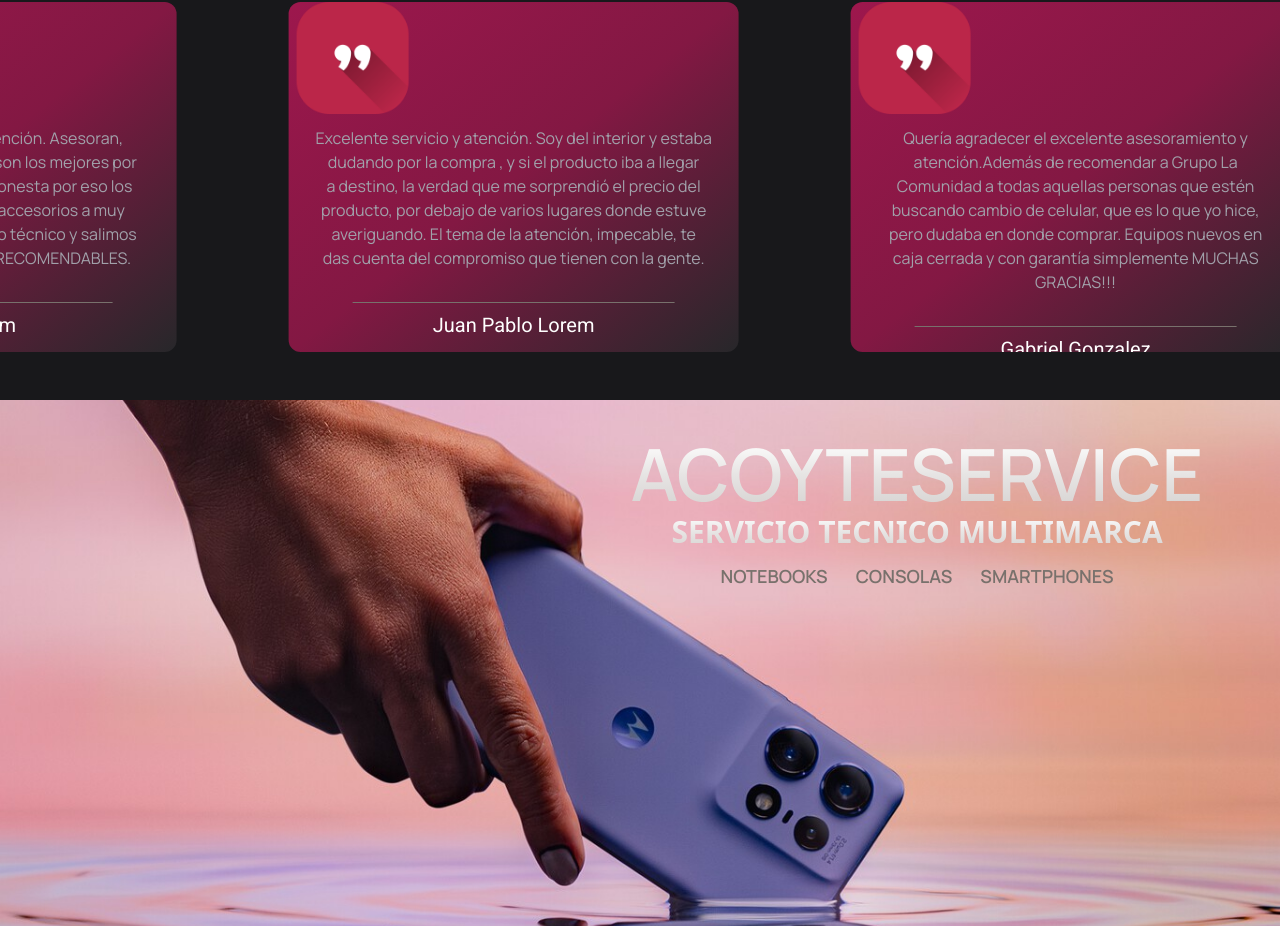
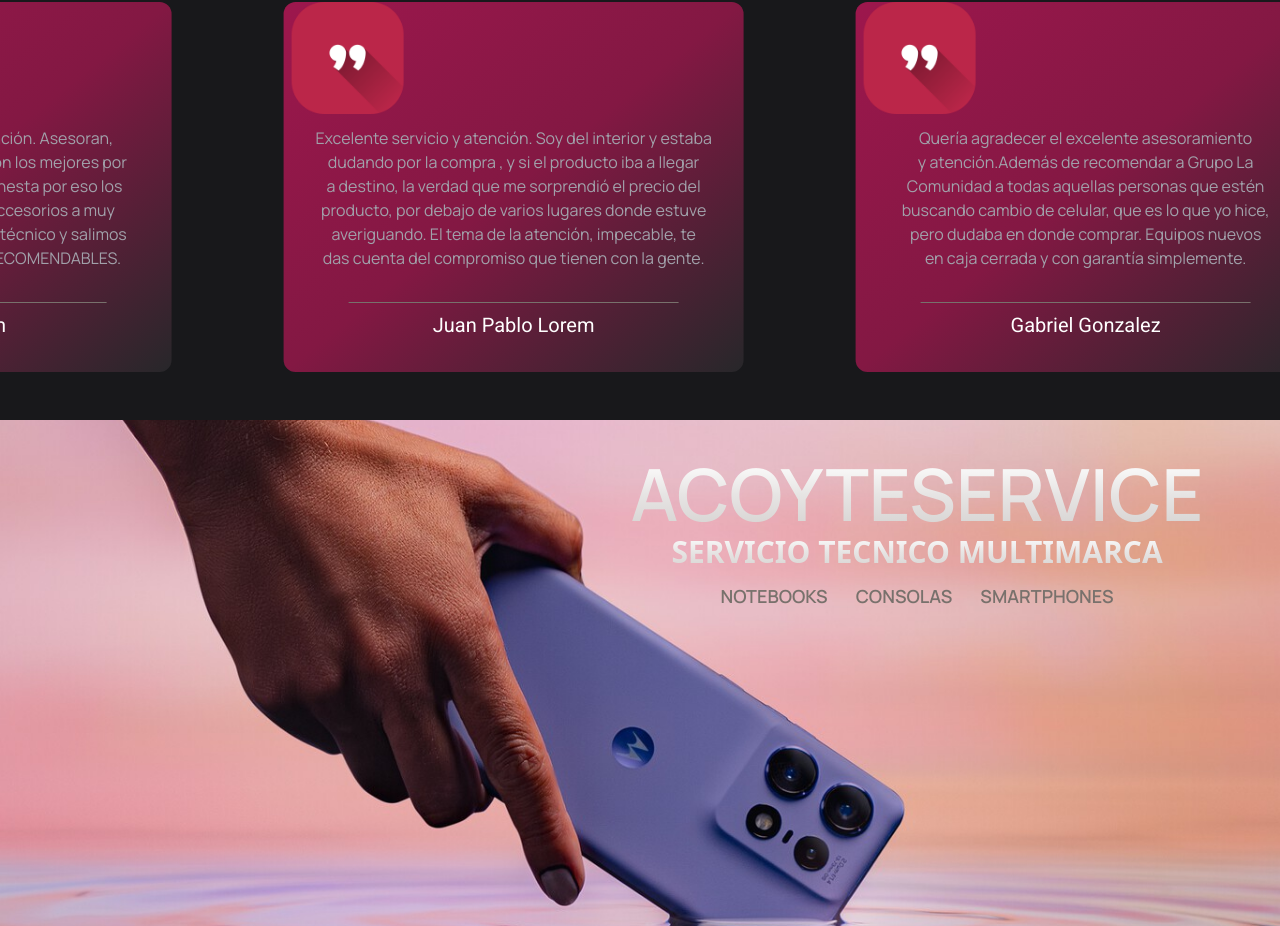
Before and after one commit to Najdorf12/glc-tech, a React (Vite) app: page / in a window 1280 px wide. Shown: the part 1494-2420 px from the top of the page. Built offline with nearby package versions, Linux system fonts and the light colour scheme; no server answers.

Commit message:
new front

```diff
--- a/src/components/CardQuote.jsx
+++ b/src/components/CardQuote.jsx
@@ -3,7 +3,7 @@ import quote from "/quote1.png";
 const CardQuote = ({testimonial}) => {
   return (
     <>
-      <div className="w-[350px] h-[300px] bg-gradient-to-br from-pink-800 via-pink-900 to-zinc-800 relative rounded-xl xl:w-[450px] xl:h-[350px] 2xl:w-[500px] 2xl:h-[400px]">
+      <div className="w-[350px] h-[300px] bg-gradient-to-br from-pink-800 via-pink-900 to-zinc-800 relative rounded-xl xl:w-[460px] xl:h-[370px] 2xl:w-[550px] 2xl:h-[430px]">
         <figure className="w-20 mt-2 ml-2 xl:w-28">
           <img src={quote} alt="quote-icon" className="w-full" />
         </figure>
--- a/src/components/Review.jsx
+++ b/src/components/Review.jsx
@@ -21,7 +21,7 @@ const Review = ({ imagesData }) => {
     {
       name: "Gabriel Gonzalez",
       content:
-        "Quería agradecer el excelente asesoramiento y atención.Además de recomendar a Grupo La Comunidad a todas aquellas personas que estén buscando cambio de celular, que es lo que yo hice, pero dudaba en donde comprar. Equipos nuevos en caja cerrada y con garantía simplemente MUCHAS GRACIAS!!!",
+        "Quería agradecer el excelente asesoramiento y atención.Además de recomendar a Grupo La Comunidad a todas aquellas personas que estén buscando cambio de celular, que es lo que yo hice, pero dudaba en donde comprar. Equipos nuevos en caja cerrada y con garantía simplemente.",
     },
     {
       name: "Soledad Martinez",
```
